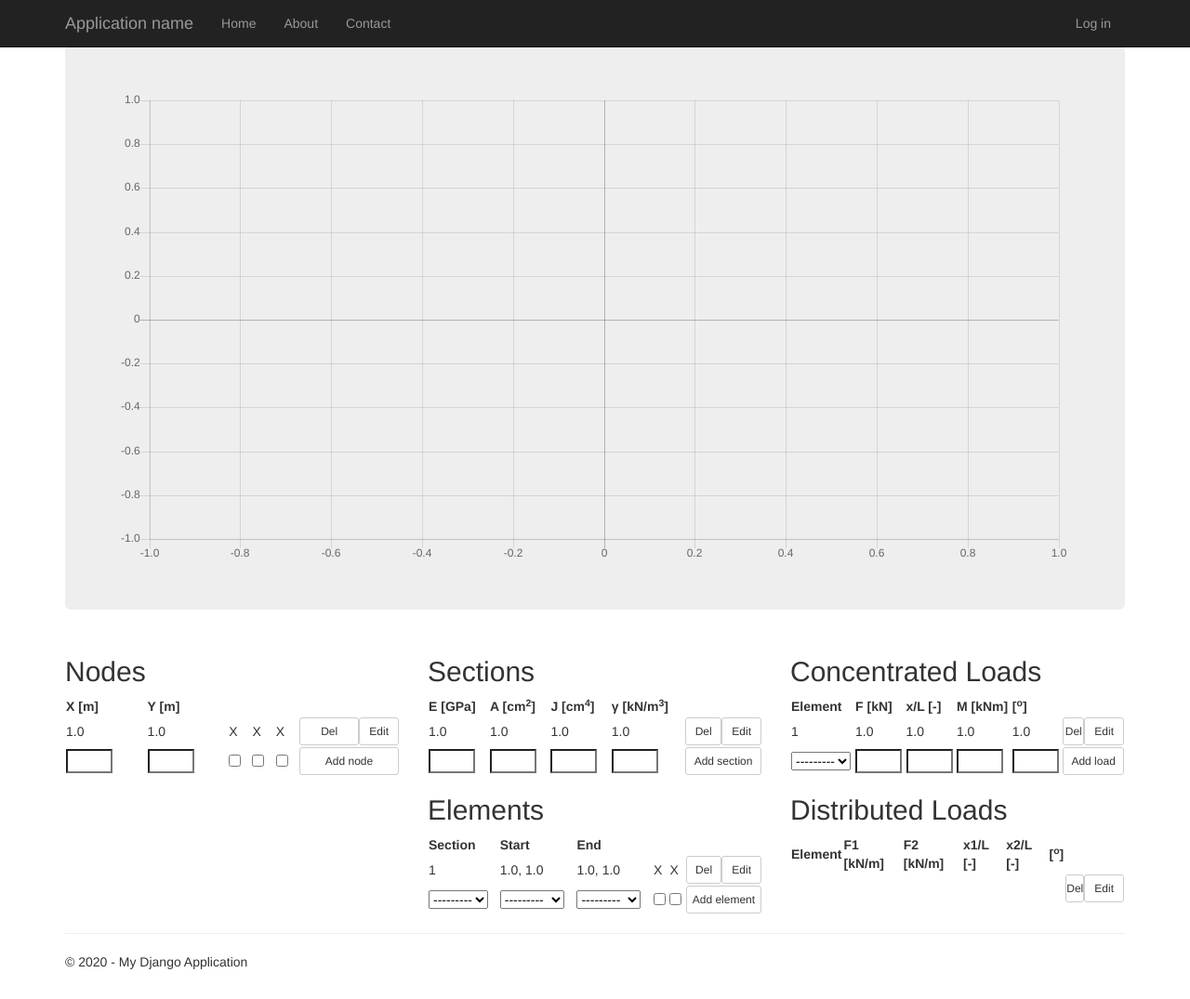
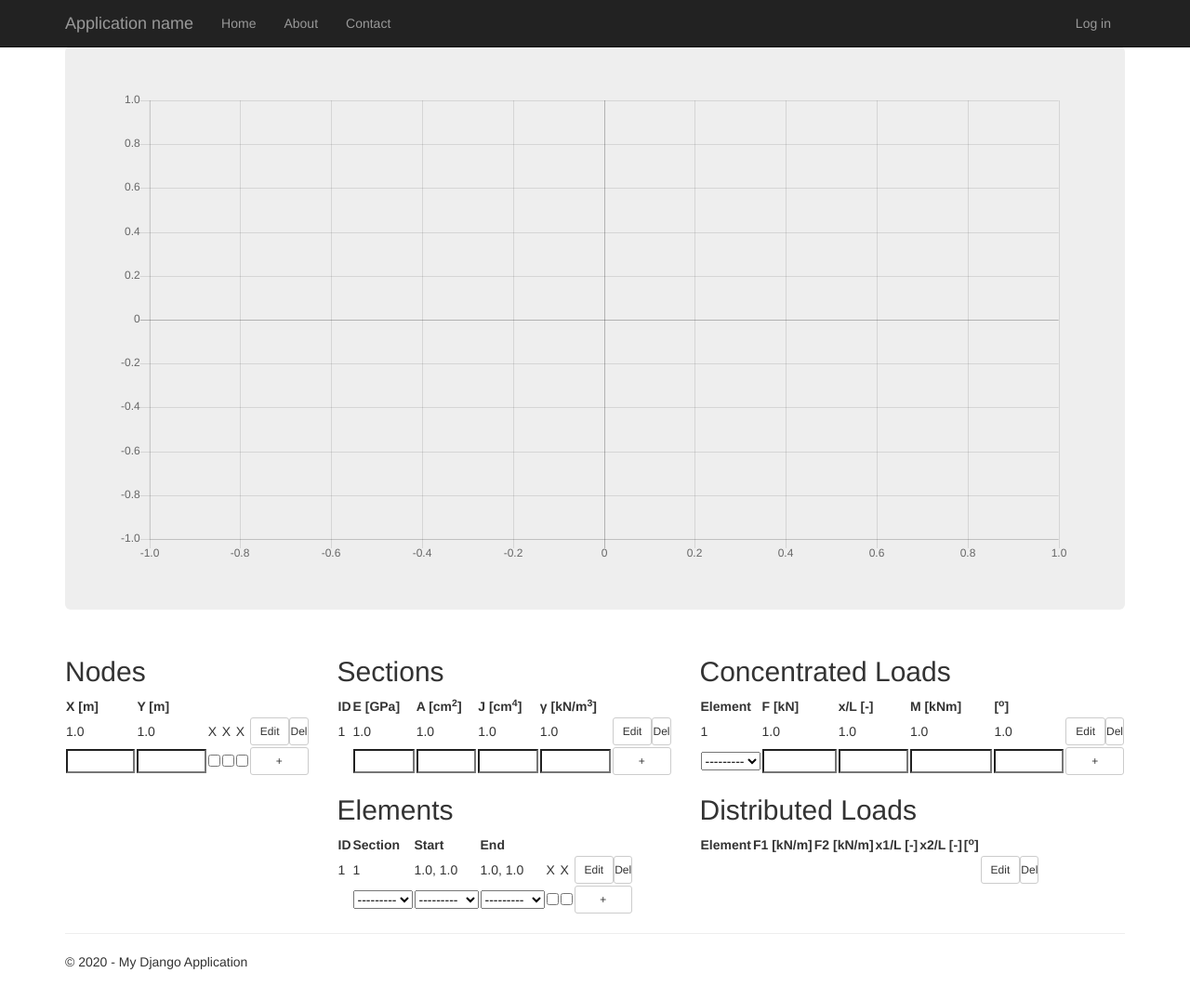
Before and after one commit to detoix/DjangoFEA, a Django app: template DjangoFEA/app/templates/app/index.html in a window 1280 px wide. Shown: the whole page at 93% size. Run offline with Django 3.2, Linux system fonts and the light colour scheme; tables that the repository leaves empty hold one stand-in row (values such as "Sample post"); the template is opened without the code that fills it: values that come from a table or form of the project are taken from there, most other values are stand-ins (such as "Sample title", 1, 10 or a date in 2020); some libraries are stand-ins or nearby versions.

Commit message:
frontend fixes

```diff
--- a/DjangoFEA/app/static/app/content/site.css
+++ b/DjangoFEA/app/static/app/content/site.css
@@ -17,7 +17,7 @@ textarea {
 }
 
 input[type="number"] {
-    max-width: 50px;
+    width: 100%
 }
 
 /* styles for validation helpers */
@@ -46,9 +46,14 @@ input[type="checkbox"].input-validation-error {
 }
 
 .display-flex {
-    display: flex
+    display: flex;
 }
 
 .display-grid {
-    display: grid
+    display: grid;
 }
+
+.post {
+    width: 100%;
+    table-layout: fixed;
+}
--- a/DjangoFEA/app/templates/app/index.html
+++ b/DjangoFEA/app/templates/app/index.html
@@ -19,10 +19,10 @@
 </div>
 
 <div class="row">
-    <div class="col-md-4">
+    <div class="col-md-3">
         <h2>Nodes</h2>
         <div class="post" id="nodes">
-            <table style="width:100%">
+            <table>
                 <tr>
                     <th>X [m]</th>
                     <th>Y [m]</th>
@@ -35,8 +35,8 @@
                     <td>{{ node.y_boundary_condition|yesno:"X,O" }}</td>
                     <td>{{ node.fi_boundary_condition|yesno:"X,O" }}</td>
                     <td class="display-flex">
+                        <a class="save btn btn-default btn-sm" href="{% url 'node_delete' pk=node.pk %}">Edit</a>
                         <a class="save btn btn-default btn-sm btn-block" href="{% url 'node_delete' pk=node.pk %}">Del</a>
-                        <a class="save btn btn-default btn-sm" href="{% url 'node_delete' pk=node.pk %}">Edit</a>
                     </td>
                 </tr>
                 {% endfor %}
@@ -47,7 +47,7 @@
                         <td>{{ nodeForm.x_boundary_condition }}</td>
                         <td>{{ nodeForm.y_boundary_condition }}</td>
                         <td>{{ nodeForm.fi_boundary_condition }}</td>
-                        <td><button type="submit" class="save btn btn-default btn-sm btn-block" name="node">Add node</button></td>
+                        <td><button type="submit" class="save btn btn-default btn-sm btn-block" name="node"> + </button></td>
                     </form>
                 </tr>
             </table>
@@ -56,8 +56,9 @@
     <div class="col-md-4">
         <h2>Sections</h2>
         <div class="post" id="sections">
-            <table style="width:100%">
+            <table>
                 <tr>
+                    <th>ID</th>
                     <th>E [GPa]</th>
                     <th>A [cm<sup>2</sup>]</th>
                     <th>J [cm<sup>4</sup>]</th>
@@ -65,23 +66,25 @@
                 </tr>
                 {% for section in sections %}
                 <tr>
+                    <td>{{ section.pk }}</td>
                     <td>{{ section.E }}</td>
                     <td>{{ section.A }}</td>
                     <td>{{ section.J }}</td>
                     <td>{{ section.ro }}</td>
                     <td class="display-flex">
+                        <a class="save btn btn-default btn-sm" href="{% url 'section_delete' pk=section.pk %}">Edit</a>
                         <a class="save btn btn-default btn-sm btn-block" href="{% url 'section_delete' pk=section.pk %}">Del</a>
-                        <a class="save btn btn-default btn-sm" href="{% url 'section_delete' pk=section.pk %}">Edit</a>
                     </td>
                 </tr>
                 {% endfor %}
                 <tr>
                     <form method="POST" class="form" id="section-form">{% csrf_token %}
+                        <td></td>
                         <td>{{ sectionForm.E }}</td>
                         <td>{{ sectionForm.A }}</td>
                         <td>{{ sectionForm.J }}</td>
                         <td>{{ sectionForm.ro }}</td>
-                        <td><button type="submit" class="save btn btn-default btn-sm btn-block" name="section">Add section</button></td>
+                        <td><button type="submit" class="save btn btn-default btn-sm btn-block" name="section"> + </button></td>
                     </form>
                 </tr>
             </table>
@@ -89,42 +92,45 @@
 
         <h2>Elements</h2>
         <div class="post" id="elements">
-            <table style="width:100%">
+            <table>
                 <tr>
+                    <th>ID</th>
                     <th>Section</th>
                     <th>Start</th>
                     <th>End</th>
                 </tr>
                 {% for element in elements %}
                 <tr>
+                    <td>{{ element.pk }}</td>
                     <td>{{ element.section }}</td>
                     <td>{{ element.node_start }}</td>
                     <td>{{ element.node_end }}</td>
                     <td>{{ element.hinge_start|yesno:"X,O" }}</td>
                     <td>{{ element.hinge_end|yesno:"X,O" }}</td>
                     <td class="display-flex">
+                        <a class="save btn btn-default btn-sm" href="{% url 'element_delete' pk=element.pk %}">Edit</a>
                         <a class="save btn btn-default btn-sm btn-block" href="{% url 'element_delete' pk=element.pk %}">Del</a>
-                        <a class="save btn btn-default btn-sm" href="{% url 'element_delete' pk=element.pk %}">Edit</a>
                     </td>
                 </tr>
                 {% endfor %}
                 <tr>
                     <form method="POST" class="form" id="element-form">{% csrf_token %}
+                        <td></td>
                         <td>{{ elementForm.section }}</td>
                         <td>{{ elementForm.node_start }}</td>
                         <td>{{ elementForm.node_end }}</td>
                         <td>{{ elementForm.hinge_start }}</td>
                         <td>{{ elementForm.hinge_end }}</td>
-                        <td><button type="submit" class="save btn btn-default btn-sm btn-block" name="element">Add element</button></td>
+                        <td><button type="submit" class="save btn btn-default btn-sm btn-block" name="element"> + </button></td>
                     </form>
                 </tr>
             </table>
         </div>
     </div>
-    <div class="col-md-4">
+    <div class="col-md-5">
         <h2>Concentrated Loads</h2>
         <div class="post" id="concentrated-loads">
-            <table style="width:100%">
+            <table>
                 <tr>
                     <th>Element</th>
                     <th>F [kN]</th>
@@ -140,8 +146,8 @@
                     <td>{{ load.m }}</td>
                     <td>{{ load.deg }}</td>
                     <td class="display-flex">
+                        <a class="save btn btn-default btn-sm" href="{% url 'load_delete' pk=load.pk %}">Edit</a>
                         <a class="save btn btn-default btn-sm btn-block" href="{% url 'load_delete' pk=load.pk %}">Del</a>
-                        <a class="save btn btn-default btn-sm" href="{% url 'load_delete' pk=load.pk %}">Edit</a>
                     </td>
                 </tr>
                 {% endfor %}
@@ -152,17 +158,15 @@
                         <td>{{ loadForm.coord1 }}</td>
                         <td>{{ loadForm.m }}</td>
                         <td>{{ loadForm.deg }}</td>
-                        <td><button type="submit" class="save btn btn-default btn-sm btn-block" name="load">Add load</button></td>
+                        <td><button type="submit" class="save btn btn-default btn-sm btn-block" name="load"> + </button></td>
                     </form>
                 </tr>
             </table>
         </div>
-    </div>
 
-    <div class="col-md-4">
         <h2>Distributed Loads</h2>
         <div class="post" id="distributed-loads">
-            <table style="width:100%">
+            <table>
                 <tr>
                     <th>Element</th>
                     <th>F1 [kN/m]</th>
@@ -180,8 +184,8 @@
                     <td></td>
                     <td></td>
                     <td class="display-flex">
+                        <a class="save btn btn-default btn-sm">Edit</a>
                         <a class="save btn btn-default btn-sm btn-block">Del</a>
-                        <a class="save btn btn-default btn-sm">Edit</a>
                     </td>
                 </tr>
             </table>
--- a/DjangoFEA/static/app/content/site.css
+++ b/DjangoFEA/static/app/content/site.css
@@ -17,7 +17,7 @@ textarea {
 }
 
 input[type="number"] {
-    max-width: 50px;
+    max-width: 300px;
 }
 
 /* styles for validation helpers */
```
